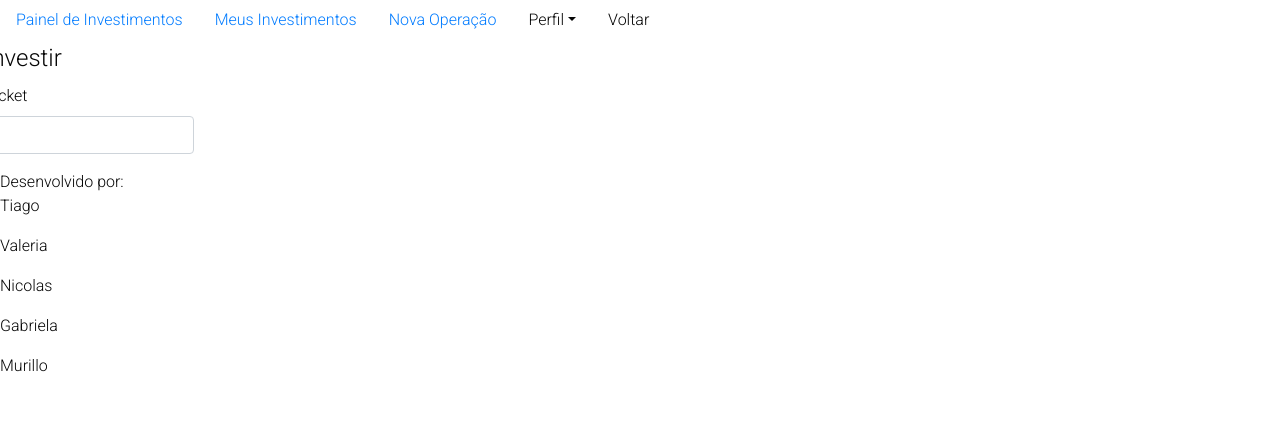
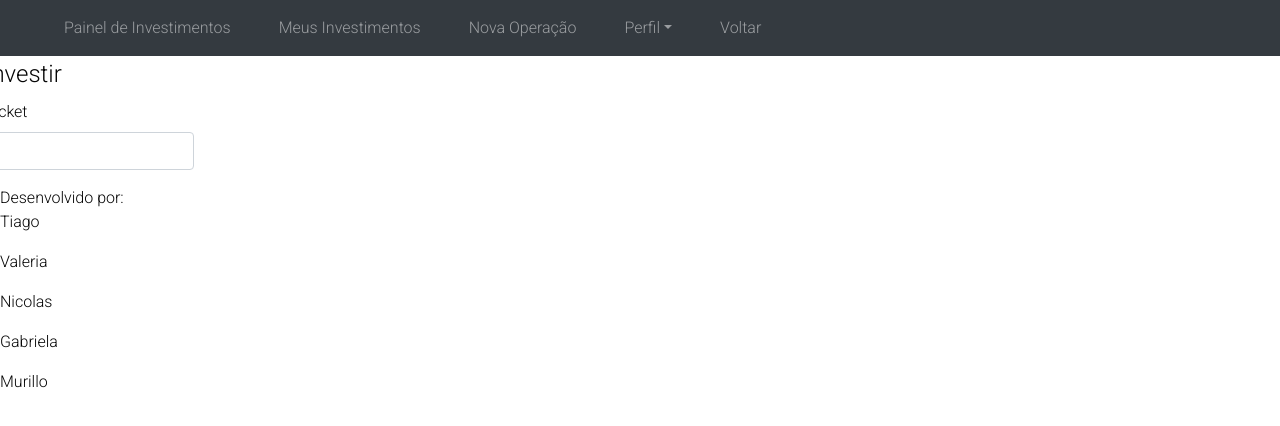
Before and after one commit to murillotlopes/pi6-front, a React (Vite) app: page /novo-investimento in a window 1280 px wide. Shown: the top 426 px of the page. Built offline with nearby package versions, Linux system fonts and the light colour scheme.

Commit message:
Estilização menu

```diff
--- a/src/components/menu/menu.tsx
+++ b/src/components/menu/menu.tsx
@@ -9,84 +9,29 @@ export const Menu = () => {
   return (
     <>
       <header>
-        <nav >
-          <ul className="nav nav-pills flex-column flex-sm-row">
-            <li className="nav-item">
+        <nav className="navbar navbar-dark bg-dark">
+          <ul className="navbar-nav flex-column flex-sm-row">
+            <li className="nav-item ml-5 mr-5">
               <Link className="nav-link" to={'/painel'}>Painel de Investimentos</Link>
             </li>
-            <li className="nav-item">
+            <li className="nav-item mr-5">
               <Link className="nav-link" to={'/meus-investimentos'}>Meus Investimentos</Link>
             </li>
-            <li className="nav-item">
+            <li className="nav-item mr-5">
               <Link className="nav-link" to={'/novo-investimento'}>Nova Operação</Link>
             </li>
-            <li className="nav-item dropdown">
+            <li className="nav-item dropdown mr-5">
               <a className="nav-link dropdown-toggle" data-toggle="dropdown" role="button" aria-haspopup="true" aria-expanded="false">Perfil</a>
               <div className="dropdown-menu">
                 <Link className="dropdown-item" to={'/'}>Editar</Link>
                 <a className="dropdown-item" onClick={() => sair()}>Sair</a>
               </div>
             </li>
-            <li className="nav-item" role="button">
+            <li className="nav-item mr-5" role="button">
               <a className="nav-link" onClick={() => navigate(-1)}>Voltar</a>
             </li>
           </ul>
         </nav>
-
-
-
-
-
-        {/* <nav className="navbar navbar-expand-lg navbar-dark bg-dark">
-          <a className="navbar-brand" href="#">Navbar</a>
-          <button className="navbar-toggler" type="button" data-toggle="collapse" data-target="#conteudoNavbarSuportado" aria-controls="conteudoNavbarSuportado" aria-expanded="false" aria-label="Alterna navegação">
-            <span className="navbar-toggler-icon"></span>
-          </button>
-
-          <div className="collapse navbar-collapse" id="conteudoNavbarSuportado">
-            <ul className="navbar-nav mr-auto">
-              <li className="nav-item active">
-                <a className="nav-link" href="#">Home <span className="sr-only">(página atual)</span></a>
-              </li>
-              <li className="nav-item">
-                <a className="nav-link" href="#">Link</a>
-              </li>
-              <li className="nav-item dropdown">
-                <a className="nav-link dropdown-toggle" href="#" id="navbarDropdown" role="button" data-toggle="dropdown" aria-haspopup="true" aria-expanded="false">
-                  Dropdown
-                </a>
-                <div className="dropdown-menu" aria-labelledby="navbarDropdown">
-                  <a className="dropdown-item" href="#">Ação</a>
-                  <a className="dropdown-item" href="#">Outra ação</a>
-                  <div className="dropdown-divider"></div>
-                  <a className="dropdown-item" href="#">Algo mais aqui</a>
-                </div>
-              </li>
-              <li className="nav-item">
-                <a className="nav-link disabled" href="#">Desativado</a>
-              </li>
-            </ul>
-            <form className="form-inline my-2 my-lg-0">
-              <input className="form-control mr-sm-2" type="search" placeholder="Pesquisar" aria-label="Pesquisar">
-                <button className="btn btn-outline-success my-2 my-sm-0" type="submit">Pesquisar</button>
-            </form>
-          </div>
-        </nav> */}
-
-
-
-
-
-
-
-
-
-
-
-
-
-
-
       </header>
     </>
   )
```
